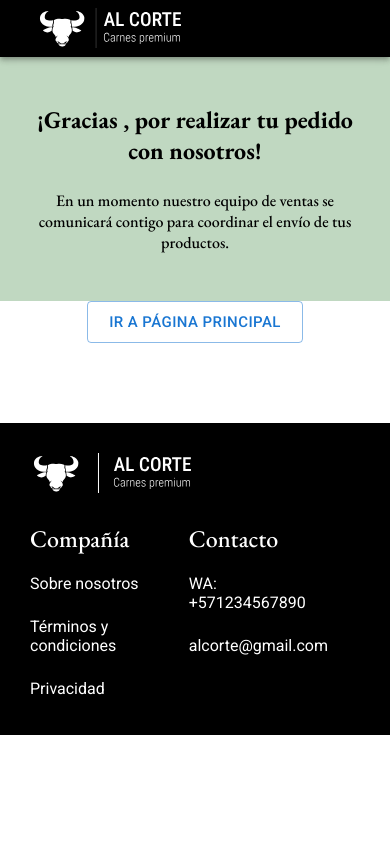
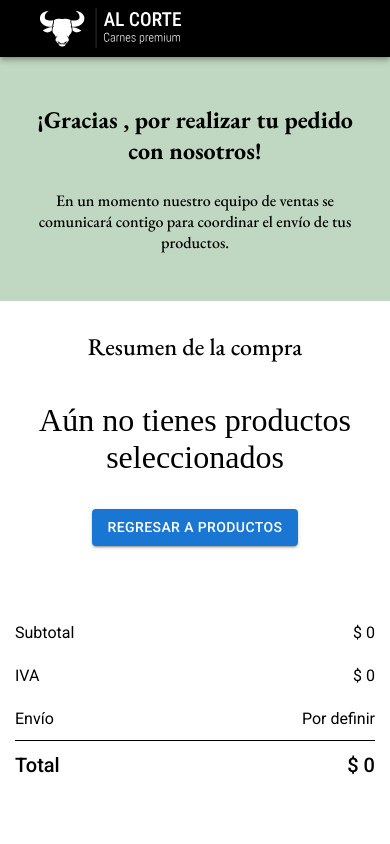
Before and after one commit to MychelGarzon/meatShop, a React (Vite) app: page /success in a window 390 px wide. Shown: the top 844 px of the page. Built offline with nearby package versions, Linux system fonts and the light colour scheme.

Commit message:
add summary

```diff
--- a/src/components/cartForm/CartForm.module.css
+++ b/src/components/cartForm/CartForm.module.css
@@ -8,7 +8,7 @@
   white-space: nowrap;
 }
 
-.total-container > div:not(:first-child) {
+.total-container .child {
   padding: 12px 0;
   font-family: var(--subTittleFontFamily);
   font-size: 16px;
@@ -39,6 +39,7 @@
 
 .form {
   margin-top: 20px;
+  padding-top: 50px;
   font-family: var(--titleFontFamily);
   font-weight: 400;
   font-size: 16px;
@@ -52,3 +53,9 @@
 .info-text {
   margin-top: 20px;
 }
+
+@media (max-width: 720px) {
+  .total-container {
+    padding-bottom: 0;
+  }
+}
--- a/src/components/cartForm/CartForm.tsx
+++ b/src/components/cartForm/CartForm.tsx
@@ -4,7 +4,7 @@ import styles from './CartForm.module.css';
 import { useAppDispatch, useAppSelector } from '../../hooks/useAppDispatch';
 import { setUser } from '../../store/userSlice';
 import { formatPrice } from '../../helpers/formatPrice';
-import { useNavigate } from 'react-router';
+import { useLocation, useNavigate } from 'react-router';
 
 interface FormData {
   name: string;
@@ -22,8 +22,10 @@ const CartForm: React.FC = () => {
   const [isFormCompleted, setIsFormCompleted] = useState<boolean>(false);
   const [formData, setFormData] = useState<FormData>(useAppSelector((state) => state.user.user));
 
+  const { pathname } = useLocation();
   const navigate = useNavigate();
   const dispatch = useAppDispatch();
+
   const cart = useAppSelector((state) => state.cart.cart);
 
   const total = cart.reduce((total, item) => total + (item.subtotal ? item.subtotal : 0), 0);
@@ -61,28 +63,28 @@ const CartForm: React.FC = () => {
 
   return <div className={styles['cart-form']}>
     <div className={styles['total-container']}>
-      <div className={styles.title}>
+      {pathname !== '/success' && <div className={styles.title}>
         <p>Resumen de la compra</p>
-      </div>
-      <div className={styles.flex}>
+      </div>}
+      <div className={`${styles.flex} ${styles.child}`}>
         <p>Subtotal</p>
         <p>{formatPrice(total)}</p>
       </div>
-      <div className={styles.flex}>
+      <div className={`${styles.flex} ${styles.child}`}>
         <p>IVA</p>
         <p>{formatPrice(vatTotal)}</p>
       </div>
-      <div className={`${styles.flex} ${styles.line}`}>
+      <div className={`${styles.flex} ${styles.line} ${styles.child}`}>
         <p>Envío</p>
         <p>Por definir</p>
       </div>
-      <div className={`${styles.flex} ${styles.total}`}>
+      <div className={`${styles.flex} ${styles.total} ${styles.child}`}>
         <p>Total</p>
         <p>{formatPrice(total)}</p>
       </div>
     </div>
 
-    <p className={styles.title}>Tus datos para la orden</p>
+    {pathname !== '/success' && <><p className={styles.title}>Tus datos para la orden</p>
       <small className={styles.light}>* Campo obligatorio</small>
 
       <form onSubmit={handleSubmit} className={styles.form}>
@@ -181,6 +183,7 @@ const CartForm: React.FC = () => {
       <div className={styles['info-text']}>
         <p className={styles.light}>Luego de enviar tu orden nuestro equipo de logística se comunicará contigo para definir la fecha de envío de los productos y el método de pago.</p>
       </div>
+    </>}
   </div >
 }
 
--- a/src/components/cartItem/CartItem.module.css
+++ b/src/components/cartItem/CartItem.module.css
@@ -115,4 +115,8 @@
   .desktop {
     display: none;
   }
+
+  .mob-right-col {
+    width: 130px;
+  }
 }
--- a/src/components/cartItem/CartItem.tsx
+++ b/src/components/cartItem/CartItem.tsx
@@ -11,6 +11,7 @@ import { setCart } from '../../store/cartSlice';
 import { formatNumber } from '../../helpers/formatNumber';
 import { formatPrice } from '../../helpers/formatPrice';
 import { Products } from '../../data/data';
+import { useLocation } from 'react-router';
 
 interface Props {
   index: number;
@@ -24,6 +25,7 @@ const CartItem: React.FC<Props> = ({ index, item, setCartItems }) => {
   const [isModalOpen, setIsModalOpen] = useState<boolean>(false);
   const [precio, setPrecio] = useState<number>(item.subtotal || 0);
 
+  const { pathname } = useLocation();
   const dispatch = useAppDispatch();
   const cart = useAppSelector((state) => state.cart.cart);
 
@@ -81,19 +83,19 @@ const CartItem: React.FC<Props> = ({ index, item, setCartItems }) => {
           </div>
         </div>
         <div className={styles.flex}>
-          <div onClick={() => handleQuantity('')}>
+          {pathname !== '/success' && <div onClick={() => handleQuantity('')}>
             <MinusButton id={item.id} />
-          </div>
-          <p className={styles.quantity}>{quantity}</p>
-          <div onClick={() => handleQuantity('add')}>
+          </div>}
+          <p className={styles.quantity}>{quantity} {pathname === '/success' && item.unit}</p>
+          {pathname !== '/success' && <div onClick={() => handleQuantity('add')}>
             <PlusButton />
-          </div>
+          </div>}
         </div>
         <div className={styles.flex2}>
           <p className={styles.price}>{formatPrice(precio)}</p>
-          <p className={styles.delete}>
+          {pathname !== '/success' && <p className={styles.delete}>
             <DeleteIcon color="primary" onClick={openModal} />
-          </p>
+          </p>}
         </div>
       </div>
       {/* mobile view */}
@@ -103,7 +105,7 @@ const CartItem: React.FC<Props> = ({ index, item, setCartItems }) => {
           <div>
             <img src={item.image} alt="product" />
           </div>
-          <div>
+          <div className={styles['mob-right-col']}>
             <p className={styles.type}>{item.type}</p>
             <p className={styles.name}>{item.name}</p>
             <p className={styles['kilo-price']}>{`${formatPrice(item.price)} / ${item.unit}`}</p>
@@ -112,17 +114,17 @@ const CartItem: React.FC<Props> = ({ index, item, setCartItems }) => {
             </div>
             <div className={styles.flex2}>
               <div className={styles.flex3}>
-                <div onClick={() => handleQuantity('')}>
+                {pathname !== '/success' && <div onClick={() => handleQuantity('')}>
                   <MinusButton id={item.id} />
-                </div>
-                <p className={styles.quantity}>{quantity}</p>
-                <div onClick={() => handleQuantity('add')}>
+                </div>}
+                <p className={styles.quantity}>{quantity} {pathname === '/success' && item.unit}</p>
+                {pathname !== '/success' && <div onClick={() => handleQuantity('add')}>
                   <PlusButton />
-                </div>
+                </div>}
               </div>
-              <p className={styles.delete}>
+              {pathname !== '/success' && <p className={styles.delete}>
                 <DeleteIcon color="primary" onClick={openModal} />
-              </p>
+              </p>}
             </div>
           </div>
         </div>
--- a/src/routes/shoppingCart/ShoppingCart.module.css
+++ b/src/routes/shoppingCart/ShoppingCart.module.css
@@ -30,6 +30,10 @@
   padding-bottom: 20px;
 }
 
+.bg {
+  background-color: #FFF;
+}
+
 @media (max-width: 833px) {
   .cols {
     flex-direction: column;
@@ -47,6 +51,6 @@
   }
 
   .col {
-    padding: 40px 10px;
+    padding: 0 0 40px;
   }
 }
--- a/src/routes/shoppingCart/ShoppingCart.tsx
+++ b/src/routes/shoppingCart/ShoppingCart.tsx
@@ -1,4 +1,4 @@
-import { Link } from 'react-router-dom'
+import { Link, useLocation } from 'react-router-dom'
 
 import styles from './ShoppingCart.module.css'
 import { Button } from '@mui/material'
@@ -8,24 +8,26 @@ import Cart from '../../components/cart/Cart'
 import CartForm from '../../components/cartForm/CartForm'
 
 const ShoppingCart: React.FC = () => {
+    const { pathname } = useLocation();
+
     return (
-        <div className={styles['shopping-cart']}>
-            <div className={`${styles.cols} ${styles['back-btn']}`}>
+        <div className={`${styles['shopping-cart']} ${(pathname === '/success') ? styles.bg : ''}`}>
+            {pathname !== '/success' && <div className={`${styles.cols} ${styles['back-btn']}`}>
                 <Link to="/">
                     <Button color='primary'>
                         {<ArrowBackIosIcon fontSize='inherit' />} REGRESAR A PRODUCTOS
                     </Button>
                 </Link>
-            </div>
-            <div className={styles.cols}>
+            </div>}
+            <div className={`${styles.cols}`}>
                 <div className={`${styles.col} ${styles['left-col']}`}>
                     <Cart />
                 </div>
                 <div className={`${styles.col} ${styles['right-col']}`}>
                     <CartForm />
                 </div>
-            </div>
-        </div>
+            </div >
+        </div >
     )
 }
 
--- a/src/routes/success/Success.module.css
+++ b/src/routes/success/Success.module.css
@@ -1,8 +1,23 @@
 .success {
   padding-top: 56px;
+  background-color: #fff;
 }
 
 .btn {
   text-align: center;
   margin-bottom: 80px;
 }
+
+.title {
+  font-family: var(--titleFontFamily);
+  font-weight: var(--titleFontWeight);
+  font-size: 24px;
+  padding: 80px 50px 0;
+}
+
+@media (max-width: 720px) {
+  .title {
+    text-align: center;
+    padding: 30px 0 0;
+  }
+}
--- a/src/routes/success/Success.tsx
+++ b/src/routes/success/Success.tsx
@@ -4,6 +4,7 @@ import styles from './Success.module.css';
 import { useNavigate } from 'react-router';
 import { useAppDispatch } from '../../hooks/useAppDispatch';
 import { setCart } from '../../store/cartSlice';
+import ShoppingCart from '../shoppingCart/ShoppingCart';
 
 const Success: React.FC = () => {
   const dispatch = useAppDispatch();
@@ -17,6 +18,8 @@ const Success: React.FC = () => {
   return (
     <div className={styles.success}>
       <ThankYou />
+      <p className={styles.title}>Resumen de la compra</p>
+      <ShoppingCart />
       <div className={styles.btn}>
         <Button onClick={handleClick} variant='outlined' color='primary' size='large'>ir a página principal</Button>
       </div>
```
Lines whose indentation alone changed are shown as unchanged.
